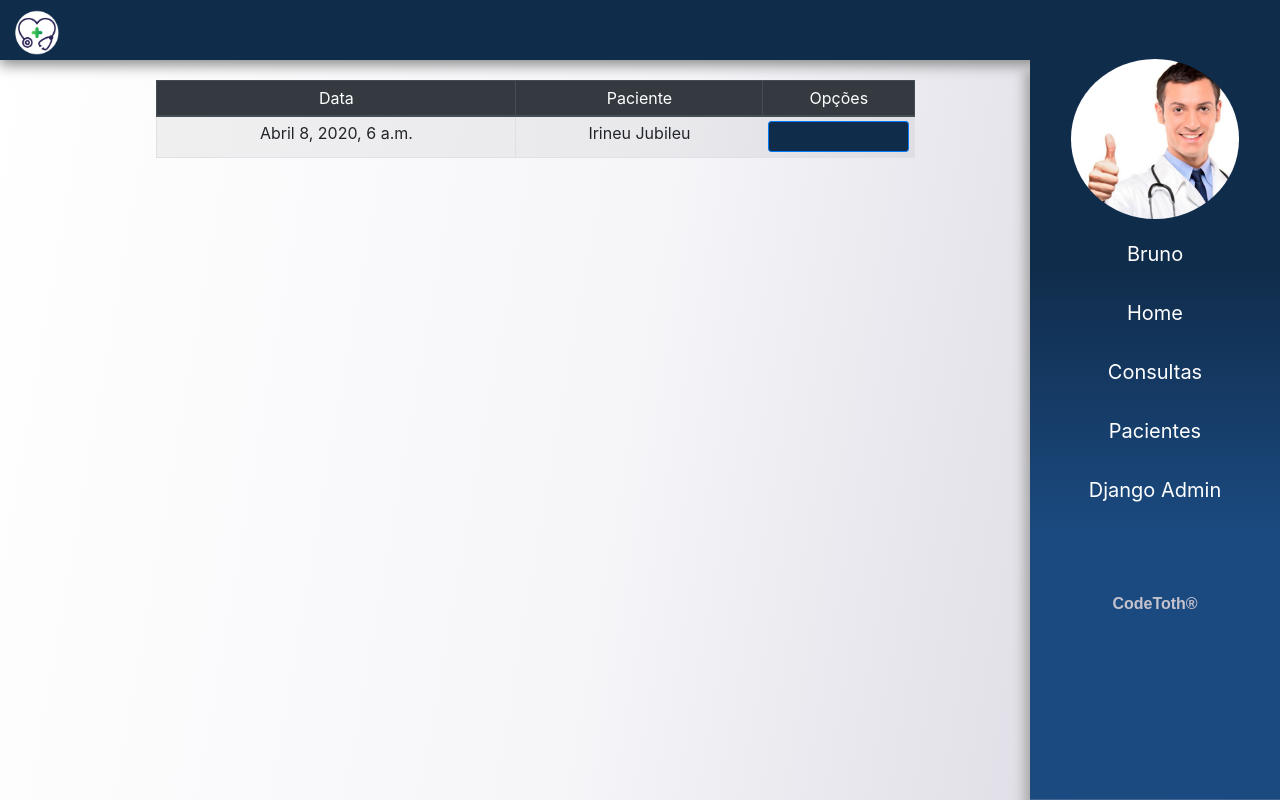
After one commit to bruno-ralmeida/PI_2020.1, a Django app: page /consulta/ in a window 1280 px wide. The commit adds this page. Run offline with Django 3.2, Linux system fonts and the light colour scheme; a user stored in the database is signed in; data comes from the database, SQL or seed files in the repository; both versions use the stored data as it was after the commit; some libraries are stand-ins or nearby versions; some web fonts are replaced.

Commit message:
Adicionando a navegação para consulta.

```diff
--- a/_projeto_pi20201/urls.py
+++ b/_projeto_pi20201/urls.py
@@ -7,4 +7,6 @@ urlpatterns = [
     path('admin/', admin.site.urls),
     path('', include('usuario.urls')),
     path('pacientes/', include('paciente.urls')),
+    path('consulta/', include('consulta.urls')),
+    path('exames/', include('exames.urls')),
 ] + static(settings.MEDIA_URL, document_root=settings.MEDIA_ROOT)
--- /dev/null
+++ b/app/consulta/urls.py
@@ -0,0 +1,6 @@
+from django.urls import path
+from consulta.views import *
+
+urlpatterns = [
+    path('', listar, name='conusultas')
+]
--- a/app/consulta/views.py
+++ b/app/consulta/views.py
@@ -1,3 +1,12 @@
-from django.shortcuts import render
+from django.shortcuts import render, redirect, get_list_or_404, get_object_or_404
+from django.contrib.auth.models import User
+from django.contrib import auth, messages
+from usuario.views import get_dados
+from consulta.models import *
 
-# Create your views here.
+def listar(request):
+    dados = get_dados(request)
+    lst_consultas = Consulta.objects.all()
+    dados['lst_consultas'] = lst_consultas
+
+    return render(request, 'consulta/consultas.html', dados)
--- /dev/null
+++ b/app/exames/urls.py
@@ -0,0 +1,7 @@
+from django.urls import path
+from exames.views import *
+
+urlpatterns = [
+    path('', listar, name='exames'),
+    path('detalhes/<int:paciente_id>', detalhes, name='det-exame')
+]
--- a/static/css/app.css
+++ b/static/css/app.css
@@ -1,16 +1,3 @@
-@import url('https://fonts.googleapis.com/css2?family=Play&display=swap');
-
-
-/* Color Theme Swatches in Hex */
-.color-theme_logo-emp-1-hex { color: #0E1D73; }
-.color-theme_logo-emp-2-hex { color: #3A468C; }
-.color-theme_logo-emp-3-hex { color: #29A649; }
-.color-theme_logo-emp-4-hex { color: #39BF4D; }
-.color-theme_logo-emp-5-hex { color: #F2F2F2; }
-
-/* Color Theme Swatches in RGBA */
-.color-theme_logo-emp-1-rgba { color: rgba(14, 29, 115, 1); }
-.color-theme_logo-emp-2-rgba { color: rgba(58, 70, 140, 1); }
 .color-theme_logo-emp-3-rgba { color: rgba(41, 166, 73, 1); }
 .color-theme_logo-emp-4-rgba { color: rgba(57, 191, 77, 1); }
 .color-theme_logo-emp-5-rgba { color: rgba(242, 242, 242, 1); }
@@ -298,6 +285,9 @@ header{
 }
 .agenda{
   max-width: 75%;
+  margin-top: 5rem !important;
+  margin-bottom: 3.5rem !important;
+
 }
 
 @media screen and (max-width:900px){
--- a/templates/base.html
+++ b/templates/base.html
@@ -16,6 +16,7 @@
     <script src="{% static 'js/utils/jquery-3.4.1.js' %}"></script>
     <script src="{% static 'js/utils/popper.min.js' %}"></script>
     <script src="{% static 'js/utils/bootstrap.js' %}"></script>
+    <script src="{% static 'js/utils/Chart.js' %}"></script>
     <script src="{% static 'js/utils/all.min.js' %}"></script>
 
     {% include 'partials/_menu.html' %}
--- /dev/null
+++ b/templates/consulta/consultas.html
@@ -0,0 +1,35 @@
+{% extends 'base.html' %}
+{% load static %}
+{% block content %}
+
+<main>
+    <section class="container-fluid">
+        <div class="col-md-10">
+            <table class="table table-sm table-bordered table-striped mx-auto text-center agenda" >
+                <thead class="thead-dark ">
+                    <tr>
+                        <th scope="col">Data</th>
+                        <th scope="col">Paciente</th>
+                        <th scope="col">Opções</th>
+
+                    </tr>
+                </thead>
+                <tbody>
+                    {% for consulta in lst_consultas %}
+                    <tr>
+                        <th scope="row">{{ consulta.data }}</th>
+                        <td>{{ consulta.paciente.nome }}</td>
+
+                        <td>
+                            <a href="{% url 'det-exame' consulta.paciente.id  %}" class="btn btn-sm btn-block btn-primary"> <i class="fas fa-stethoscope"></i> </a>
+                        </td>
+                    </tr>
+                    {% endfor %}
+                </tbody>
+            </table>
+        </div>
+    </section>
+</main>
+
+
+{% endblock %}
--- a/templates/partials/_sidebar.html
+++ b/templates/partials/_sidebar.html
@@ -7,7 +7,7 @@
     <ul>
         <a href="#" style="text-transform: capitalize ;"> <li> {{ request.user}} </li></a>
         <a href="{% url 'dashboard' %}"> <li> <!--<i class="fas fa-home"></i>--> Home </li></a>
-        <a href="#"> <li> <!--<i class="fas fa-file-medical-alt"></i>--> Consultas </li></a>
+        <a href="{% url 'conusultas' %}"> <li> <!--<i class="fas fa-file-medical-alt"></i>--> Consultas </li></a>
         <a href="{% url 'pacientes' %}"> <li> <!--<i class="fas fa-user-injured"></i>--> Pacientes </li></a>
         {% if user.username == 'bruno' %}
         <a href="{% url 'admin:index' %}" target="_blank"><li> <!--<i class="fas fa-user-shield"></i>--> Django Admin </li></a>
```
Also changed, not shown: app/exames/views.py (+15 -2 lines), templates/exames/exames.html (added, +56 -0 lines), db.sqlite3.
